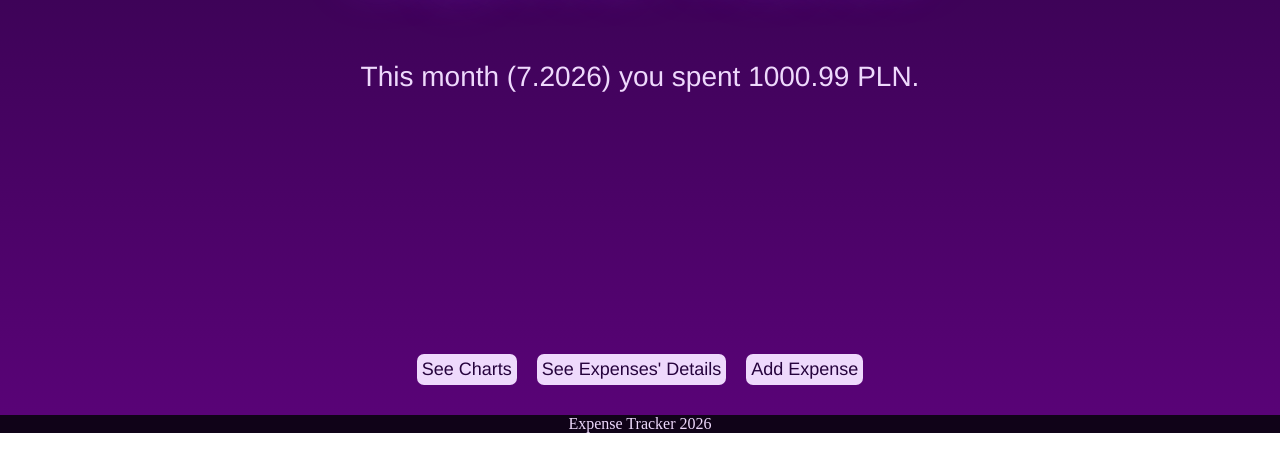
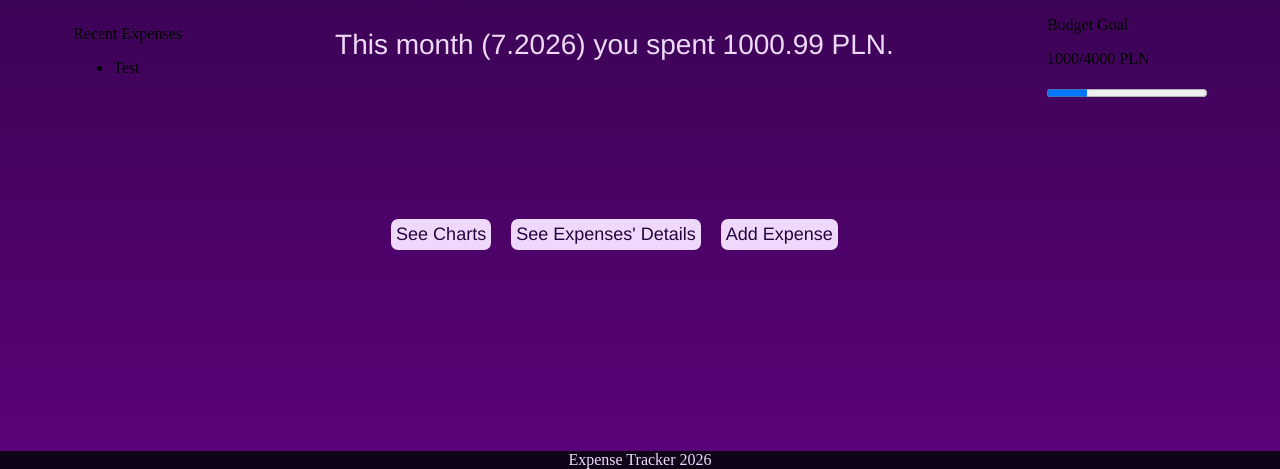
Before and after one commit to MrWlobo/Expense-Tracking-App, a plain HTML site: page ExpenseTrackingAppUI/index.html in a window 1280 px wide. Shown: the part 367-836 px from the top of the page. Before the commit the page ends 800 px from the top, so only its background shows below. Drawn offline with Linux system fonts and the light colour scheme.

Commit message:
Added side elements to the main page.

```diff
--- a/ExpenseTrackingAppUI/index.html
+++ b/ExpenseTrackingAppUI/index.html
@@ -9,20 +9,34 @@
     </head>
 
     <body>
+        <nav>Navigation bar</nav>
         <main class="page-container">
-            <nav>Navigation bar</nav>
+            <div class="recent-expenses">
+                <p class="title">Recent Expenses</p>
+                <ul>
+                    <li>Test</li>
+                </ul>
+            </div>
+
+            <div class="center-content">
                 <div class="main-content">
                     <h1>Expense Tracker</h1>
                     <p id="main-summary"></p>
                 </div>
-
                 <div class="button-group">
                     <button class="button">See Charts</button>
                     <button class="button">See Expenses' Details</button>
                     <button class="button">Add Expense</button>
                 </div>
+            </div>
+
+            <div class="budget-goal">
+                <p class="title">Budget Goal</p>
+                <p class="title">1000/4000 PLN</p>
+                <progress value="1000" max="4000"></progress>
+            </div>
+        </main>
         <footer>Expense Tracker 2026</footer>
-        </main>
 
         <script src="script.js"></script>
     </body>
--- a/ExpenseTrackingAppUI/style.css
+++ b/ExpenseTrackingAppUI/style.css
@@ -11,6 +11,8 @@ h1 {
 }
 
 nav {
+    position: sticky;
+    top: 0;
     background-color: rgb(16, 3, 24);
     color: rgb(238, 217, 252);
     text-align: center;
@@ -24,7 +26,9 @@ footer {
 
 .page-container {
     display: flex;
-    flex-direction: column;
+    flex-direction: row;
+    align-items: center;
+    justify-content: space-around;
     min-height: 100vh;
     box-sizing: border-box;
 
@@ -40,9 +44,26 @@ footer {
     text-align: center;
 }
 
+/* .dashboard-grid {
+    display: flex;
+    justify-content: space-around;
+    width: 100%;
+    max-width: 800px;
+    margin: 10px auto;
+} */
+
+/* .recent-expenses {
+    text-align: left;
+}
+
+.budget-goal {
+    text-align: right;
+} */
+
 .button-group {
     display: flex;
     justify-content: center;
+    margin-top: 100px;
     gap: 20px;
     padding: 30px 20px;
 }
```
Lines whose indentation alone changed are shown as unchanged.
